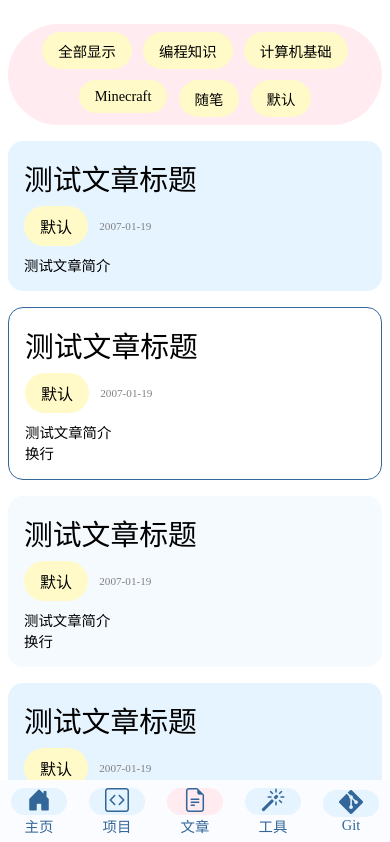
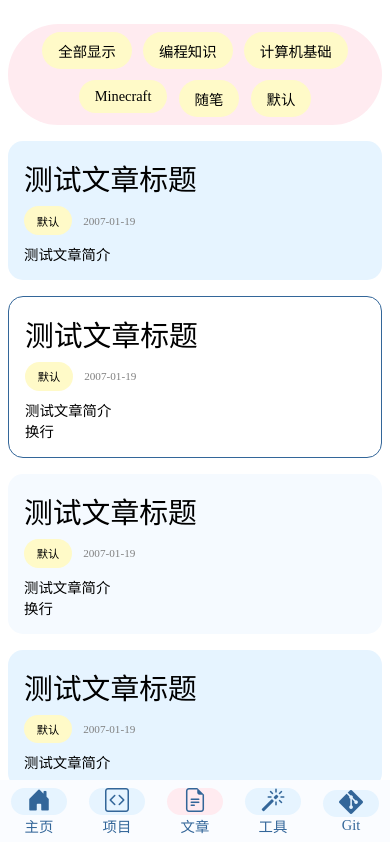
Before and after one commit to xksyu2021/xksyuWebsite, a Vue app: page /post in a window 390 px wide. Shown: the top 842 px of the page. Built offline with nearby package versions, Linux system fonts and the light colour scheme.

Commit message:
media css -debug 2

```diff
--- a/src/views/Article.vue
+++ b/src/views/Article.vue
@@ -144,5 +144,9 @@ const filteredArticles = computed(() => {
   .card .line{
     gap:0.7rem
   }
+  .card .clip{
+    padding: 0.4rem 0.8rem;
+    font-size: 0.7rem;
+  }
 }
 </style>
--- a/src/views/Home.vue
+++ b/src/views/Home.vue
@@ -9,7 +9,7 @@
   <div  class="Line LineA">
     <HeadCard class="headCard"/>
     <CodeCard class="codeCard"/>
-    <div class="mediaWarn">! 建议使用电脑访问网站<br>文章内的表格与代码块在手机上可能显示异常</div>
+    <div class="mediaWarn">! 建议使用电脑访问网站<br>文章内的表格与代码块<br>在手机上可能显示异常</div>
   </div>
   <div  class="Line LineB">
     <ContactCard class="contactCard"/>
```
